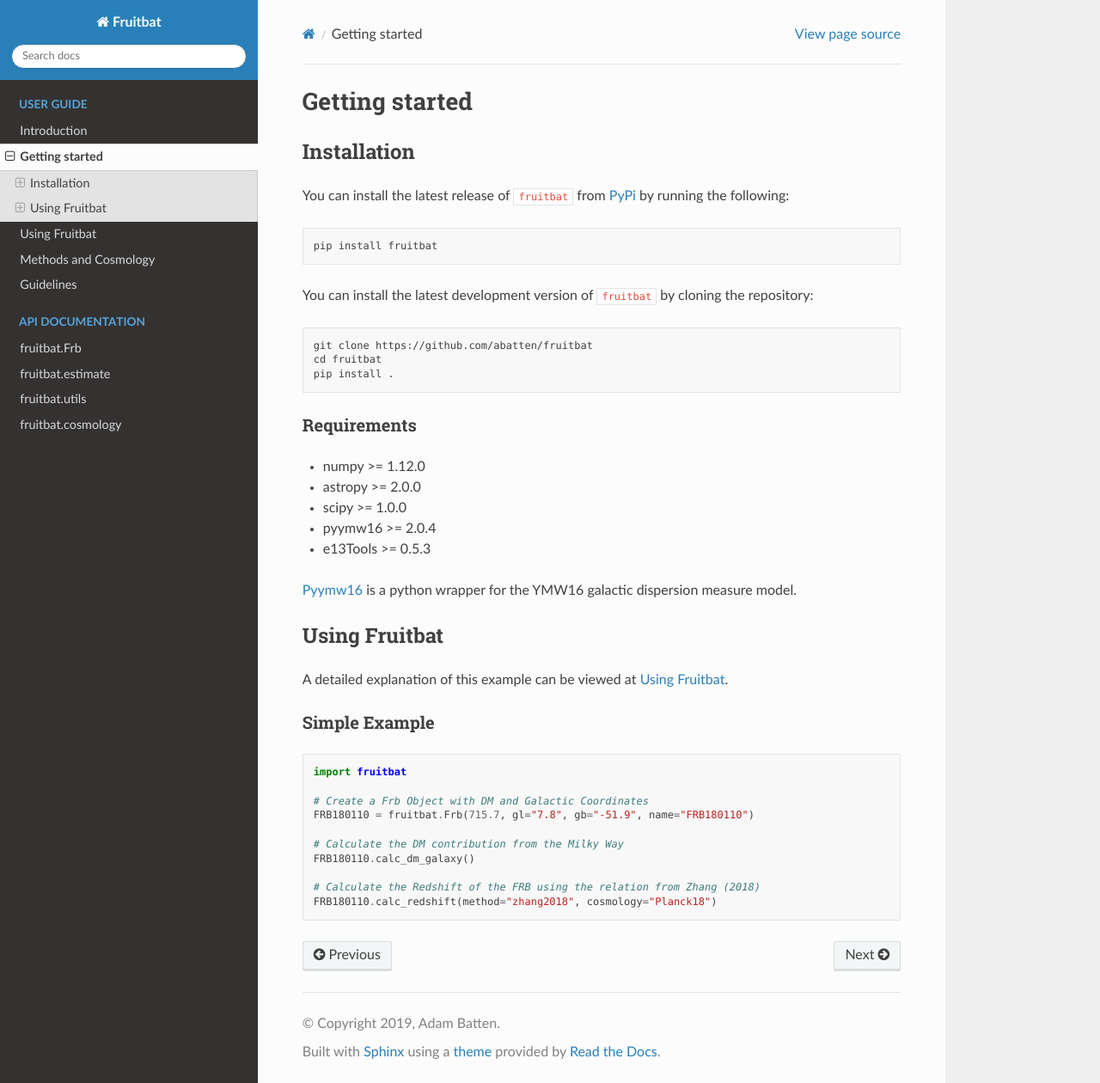
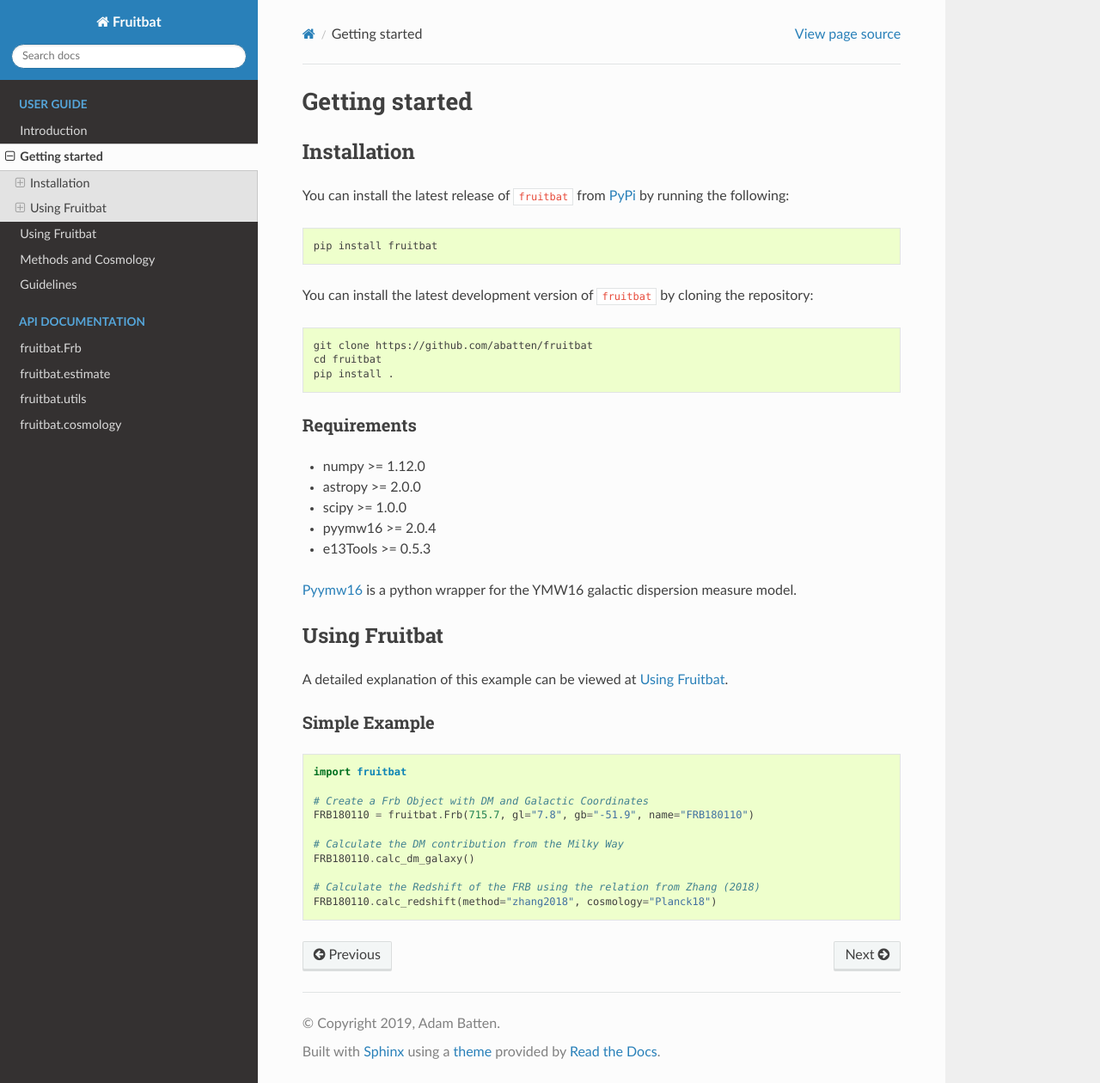
Before and after one commit to abatten/fruitbat, a Sphinx documentation site: the page built from docs/source/user_guide/getting_started.rst, in a window 1280 px wide and 1260 px high. Shown: the whole window at 86% size. Built offline with Sphinx 7.4.7 and the Read the Docs theme 2.0.0, drawn with Linux system fonts in a browser that asks for light colours.

```diff
--- a/docs/source/conf.py
+++ b/docs/source/conf.py
@@ -50,7 +50,12 @@ intersphinx_mapping = {#'python': ('https://docs.python.org/3', None),
                        #'numpy': ('https://docs.scipy.org/doc/numpy', None),
                        #'matplotlib': ('https://matplotlib.org', None),
                        #'h5py': ('https://h5py.readthedocs.io/en/stable', None),
+                       'scipy':('http://scipy.github.io/devdocs/', None),
                        'astropy':('http://docs.astropy.org/en/stable/', None)}
+
+autodoc_default_options = {'members': None,
+                           'private-members':None}
+auto_member_order = 'groupwise'
 
 napoleon_include_init_with_doc = False
 napoleon_use_admonition_for_notes = True
@@ -86,7 +91,8 @@ language = None
 exclude_patterns = []
 
 # The name of the Pygments (syntax highlighting) style to use.
-pygments_style = None
+pygments_style = 'sphinx'
+highlight_lenguage = 'default'
 
 
 # -- Options for HTML output -------------------------------------------------
```
